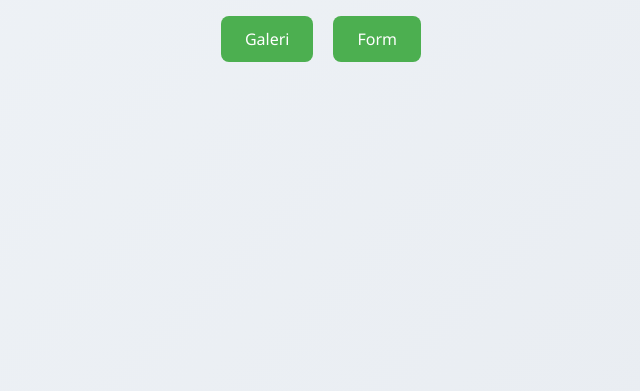
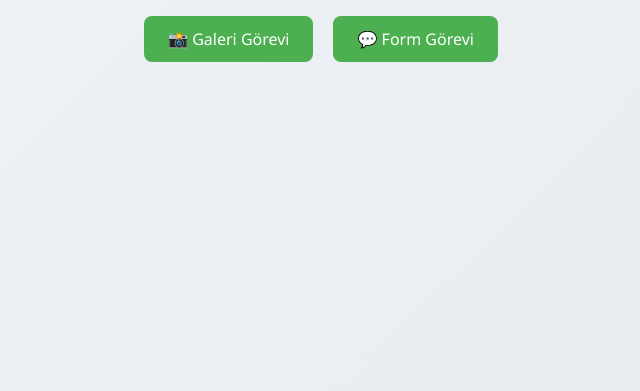
Before and after one commit to omerozdemir7/goit-js-hw-09, a website: page dist/index.html in a window 1280 px wide. Shown: the part 409-800 px from the top of the page, without its empty margins (319-959 px from the left). Drawn offline with Linux system fonts and the light colour scheme; files that its build step writes are made by us from their sources.

Commit message:
'Deploy'

```diff
--- a/dist/index.html
+++ b/dist/index.html
@@ -58,8 +58,8 @@
   <body>
     <h1>ÖDEV 9</h1>
     <div class="link-container">
-      <a href="/goit-js-hw-09/01-gallery.html">Galeri</a>
-<a href="/goit-js-hw-09/02-form.html">Form</a>
+      <a href="/goit-js-hw-09/01-gallery.html">📸 Galeri Görevi</a>
+<a href="/goit-js-hw-09/02-form.html">💬 Form Görevi</a>
 
     </div>
 
```
